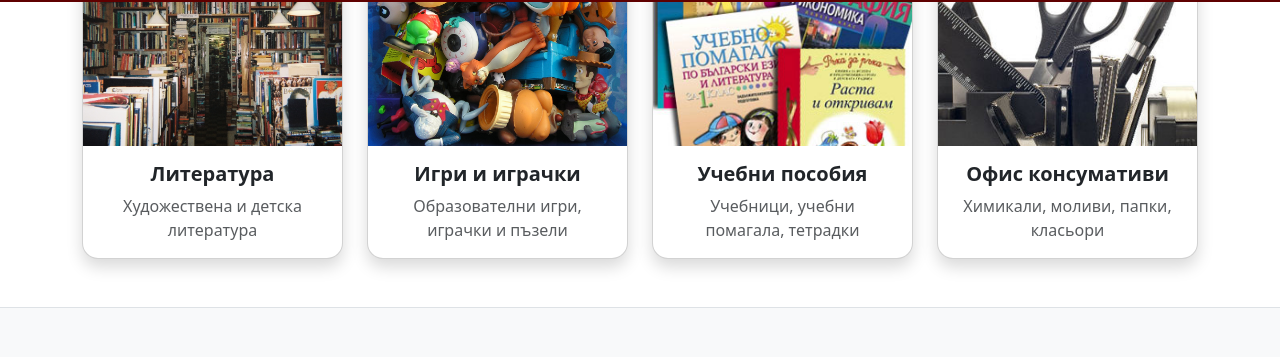
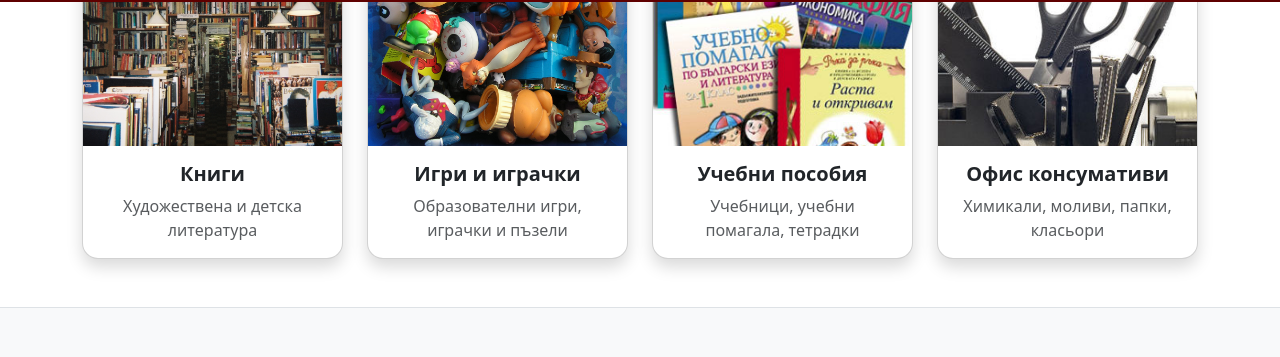
Before and after one commit to jenny-deneva/abv, a Jekyll site: the page built from index.html, in a window 1280 px wide and 900 px high, scrolled down 1360 px. Shown: the part 100-457 px from the top of the window. Built offline with Jekyll 4.4.1, drawn with Linux system fonts in a browser that asks for light colours.

Commit message:
Update index.html

```diff
--- a/index.html
+++ b/index.html
@@ -60,12 +60,12 @@ glightbox: true
   <div class="container">
     <h2 class="fw-bold mb-4">При нас можете да намерите</h2>
     <div class="row g-4">
-      <!-- Литература -->
+      <!-- Книги -->
       <div class="col-12 col-sm-6 col-lg-3">
         <div class="card rounded-4 shadow h-100">
           <img src="{{ '/assets/images/bookstore.jpg' | relative_url }}" class="card-img-top rounded-top-4 feature-img" alt="Литература">
           <div class="card-body text-center">
-            <h5 class="card-title fw-bold">Литература</h5>
+            <h5 class="card-title fw-bold">Книги</h5>
             <p class="card-text text-muted">Художествена и детска литература</p>
           </div>
         </div>
```
